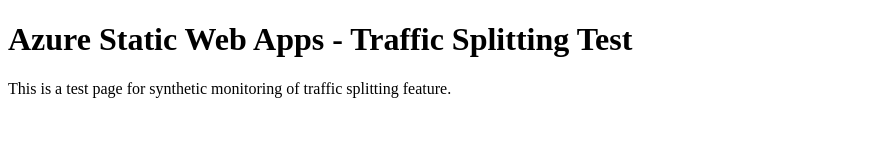
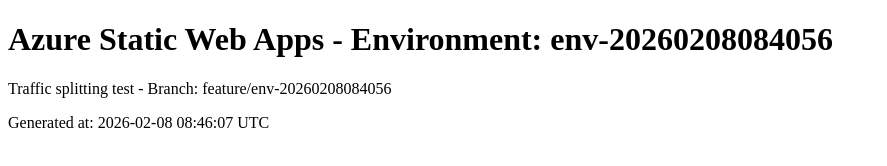
Before and after one commit to skylathadani-ms/synthetics-swa-traffic-20260208084056, a plain HTML site: page index.html in a window 1280 px wide. Shown: the whole page, without its empty margins (0-887 px from the left). Drawn offline with Linux system fonts and the light colour scheme.

Commit message:
Update index.html for env-20260208084056

```diff
--- a/index.html
+++ b/index.html
@@ -1,10 +1,11 @@
 <!DOCTYPE html>
 <html>
 <head>
-<title>Synthetics Test - Traffic Splitting</title>
+<title>Environment: env-20260208084056</title>
 </head>
 <body>
-<h1>Azure Static Web Apps - Traffic Splitting Test</h1>
-<p>This is a test page for synthetic monitoring of traffic splitting feature.</p>
+<h1>Azure Static Web Apps - Environment: env-20260208084056</h1>
+<p>Traffic splitting test - Branch: feature/env-20260208084056</p>
+<p>Generated at: 2026-02-08 08:46:07 UTC</p>
 </body>
 </html>
```
